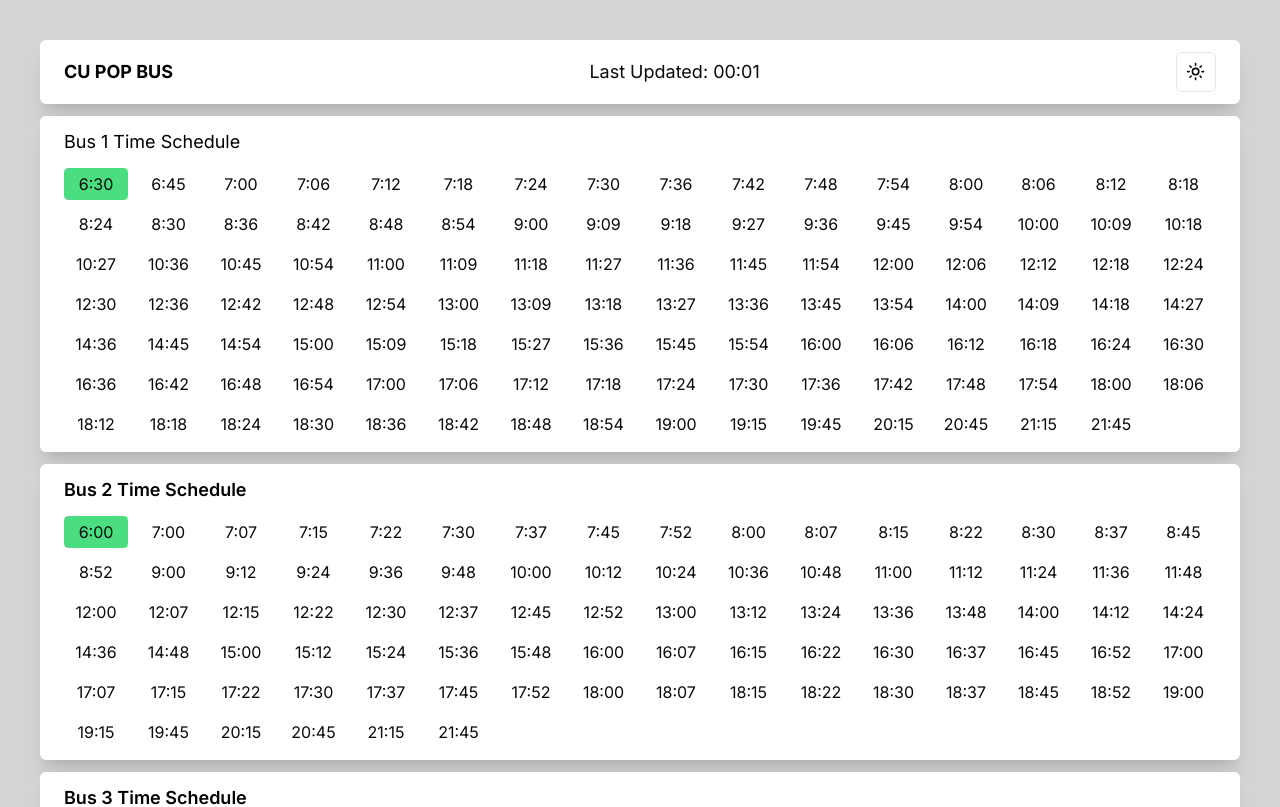
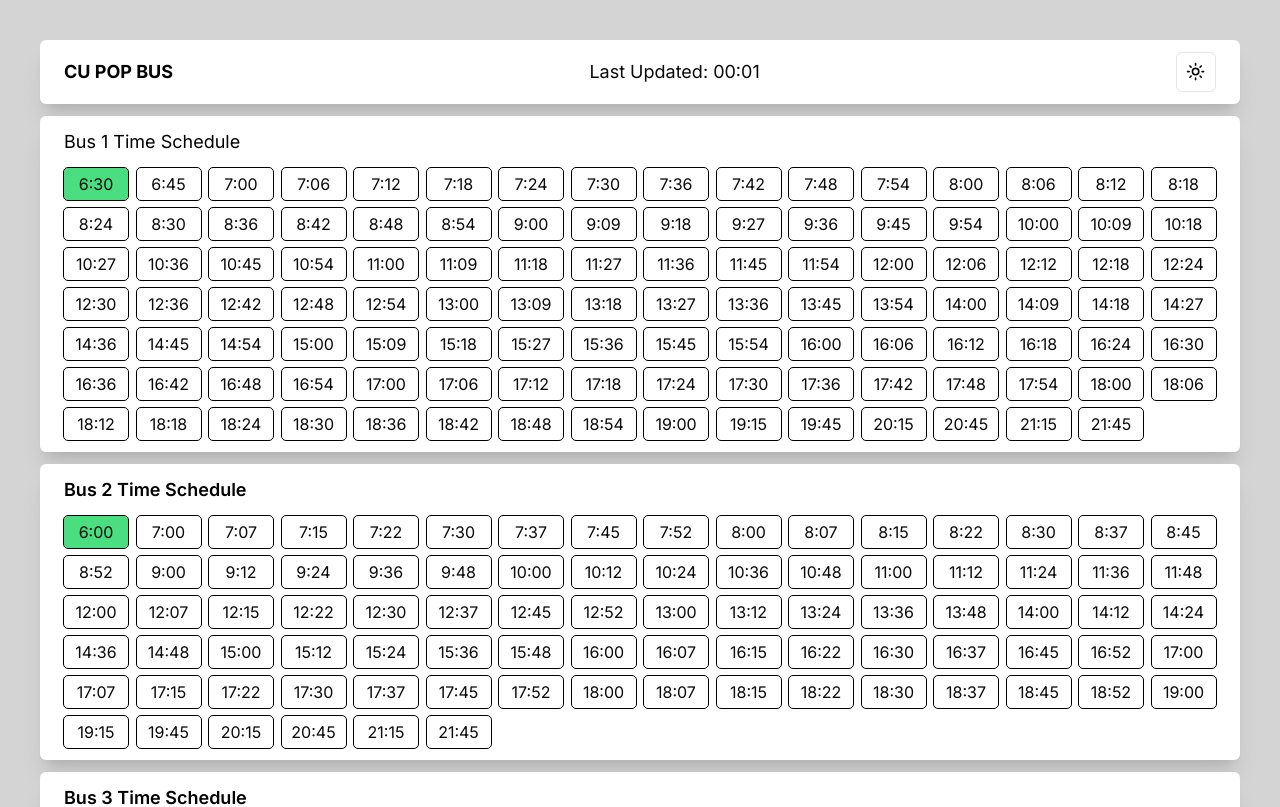
Before and after one commit to JusJira/next-pop-bus, a Next.js app: page / in a window 1280 px wide. Shown: the top 807 px of the page. Built offline with nearby package versions, Linux system fonts and the light colour scheme.

Commit message:
style: font color and background color

```diff
--- a/app/layout.tsx
+++ b/app/layout.tsx
@@ -18,7 +18,7 @@ export default function RootLayout({
 }) {
   return (
     <html lang="en" suppressHydrationWarning>
-      <body className={inter.className}>
+      <body className={`${inter.className} dark:bg-neutral-900 bg-neutral-300 `}>
         <ThemeProvider
           attribute="class"
           defaultTheme="system"
--- a/app/page.tsx
+++ b/app/page.tsx
@@ -392,7 +392,7 @@ const bus5_2 = [
 
 export default function Home() {
   return (
-    <main className="flex min-h-[100dvh] dark:bg-neutral-900 bg-neutral-300 justify-center items-start">
+    <main className="flex min-h-[100dvh] justify-center items-start">
       <div className="flex m-4 sm:m-10 w-full flex-col gap-3">
         <div className="box w-full p-3 rounded-md flex items-center justify-between px-6">
           <h1 className="font-bold text-lg text">CU POP BUS</h1>
--- a/components/timeBox.tsx
+++ b/components/timeBox.tsx
@@ -27,9 +27,9 @@ function TimeBox(props: { time: string[] }) {
           <div
             key={index}
             className={classNames({
-              "outline outline-1 outline-white w-16 text-center p-1 rounded-sm":
+              "outline outline-1 outline-black dark:outline-white w-16 text-center p-1 rounded-sm":
                 true,
-              "!bg-neutral-900 text-gray-600 outline-gray-500": time < now
+              "bg-neutral-400 dark:bg-neutral-900 text-neutral-200 dark:text-gray-600": time < now
               ,
               "bg-green-400": time.valueOf() === next?.valueOf(),
             })}
```
